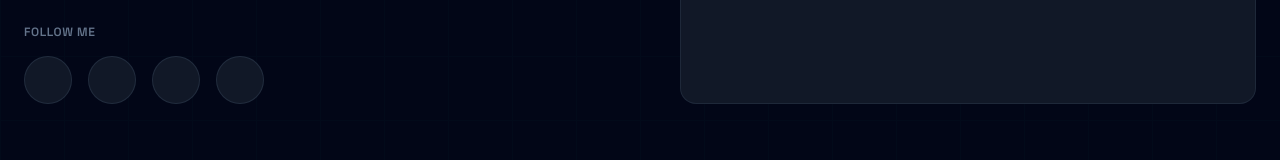
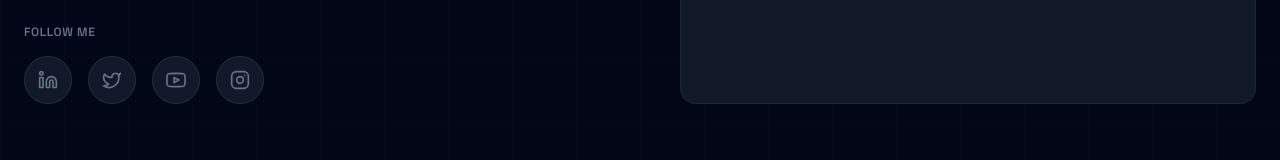
Before and after one commit to HarshKumar032004/KK, a Next.js app: page / in a window 1280 px wide. Shown: the part 6993-7153 px from the top of the page. Built offline with nearby package versions, Linux system fonts and the light colour scheme; a web font is replaced by a local one.

Commit message:
feat: add twitter support to SocialIcon and update Footer component props

```diff
--- a/src/components/Footer.tsx
+++ b/src/components/Footer.tsx
@@ -67,9 +67,9 @@ export default function Footer() {
           <div>
             <div className="text-[10px] md:text-xs tracking-wider uppercase font-semibold mb-4" style={{ color: 'var(--text-muted)' }}>Follow Me</div>
             <div className="flex gap-3 md:gap-4">
-              {['linkedin', 'twitter', 'youtube', 'instagram'].map((s) => (
+              {(['linkedin', 'twitter', 'youtube', 'instagram'] as const).map((s) => (
                 <a key={s} href="#" className="w-10 h-10 md:w-12 md:h-12 rounded-full flex items-center justify-center transition-all bg-[var(--bg-card)] border border-[var(--border)] text-[var(--text-muted)] hover:!text-[var(--accent)] hover:!bg-teal-500/10 hover:!border-teal-500/40">
-                  <SocialIcon name={s} className="w-[18px] h-[18px] md:w-5 md:h-5" />
+                  <SocialIcon platform={s} className="w-[18px] h-[18px] md:w-5 md:h-5" />
                 </a>
               ))}
             </div>
--- a/src/components/SocialIcons.tsx
+++ b/src/components/SocialIcons.tsx
@@ -1,8 +1,9 @@
-export type SocialPlatform = 'facebook' | 'instagram' | 'youtube' | 'linkedin';
+export type SocialPlatform = 'facebook' | 'instagram' | 'youtube' | 'linkedin' | 'twitter';
 
 interface SocialIconProps {
   platform: SocialPlatform;
   size?: number;
+  className?: string;
 }
 
 const paths: Record<SocialPlatform, string> = {
@@ -10,14 +11,16 @@ const paths: Record<SocialPlatform, string> = {
   instagram: 'M16 11.37A4 4 0 1 1 12.63 8 4 4 0 0 1 16 11.37zM17.5 6.5h.01M7.5 2h9a5.5 5.5 0 0 1 5.5 5.5v9a5.5 5.5 0 0 1-5.5 5.5h-9A5.5 5.5 0 0 1 2 16.5v-9A5.5 5.5 0 0 1 7.5 2z',
   youtube: 'M22.54 6.42a2.78 2.78 0 0 0-1.95-1.96C18.88 4 12 4 12 4s-6.88 0-8.59.46a2.78 2.78 0 0 0-1.95 1.96A29 29 0 0 0 1 12a29 29 0 0 0 .46 5.58a2.78 2.78 0 0 0 1.95 1.95C5.12 20 12 20 12 20s6.88 0 8.59-.47a2.78 2.78 0 0 0 1.95-1.95A29 29 0 0 0 23 12a29 29 0 0 0-.46-5.58zM9.75 15.02V8.98L15.5 12z',
   linkedin: 'M16 8a6 6 0 0 1 6 6v7h-4v-7a2 2 0 0 0-2-2 2 2 0 0 0-2 2v7h-4v-7a6 6 0 0 1 6-6zM2 9h4v12H2zM4 6a2 2 0 1 0 0-4 2 2 0 0 0 0 4z',
+  twitter: 'M22 4s-.7 2.1-2 3.4c1.6 10-9.4 17.3-18 11.6 2.2.1 4.4-.6 6-2C3 15.5.5 9.6 3 5c2.2 2.6 5.6 4.1 9 4-.9-4.2 4-6.6 7-3.8 1.1 0 3-1.2 3-1.2z',
 };
 
-export function SocialIcon({ platform, size = 15 }: SocialIconProps) {
+export function SocialIcon({ platform, size = 15, className = '' }: SocialIconProps) {
   return (
     <svg
       xmlns="http://www.w3.org/2000/svg"
       width={size}
       height={size}
+      className={className}
       viewBox="0 0 24 24"
       fill="none"
       stroke="currentColor"
```
